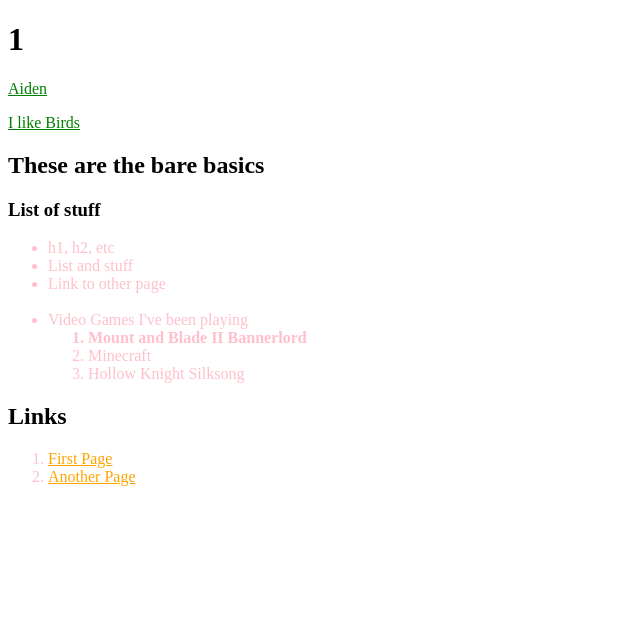
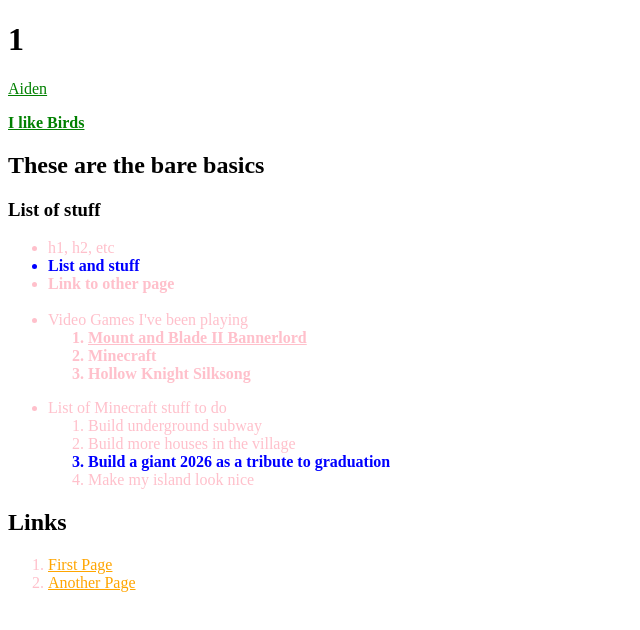
Before and after one commit to aiden5828/Github-Livecode, a plain HTML site: page index.html in a window 1280 px wide. Shown: the whole page, without its empty margins (0-640 px from the left). Drawn offline with Linux system fonts and the light colour scheme.

Commit message:
workingasclass

```diff
--- a/index.html
+++ b/index.html
@@ -12,21 +12,32 @@
 <body>
     <h1>1</h1>
     <p>Aiden</p>
-    <p>I like Birds</p>
+    <p class="bold">I like Birds</p>
     <h2>These are the bare basics</h2>
     <h3>List of stuff</h3>
     <ul>
         <li>h1, h2, etc</li>
-        <li>List and stuff</li>
-        <li>Link to other page</li>
+        <li id="blue">List and stuff</li>
+        <li class="bold">Link to other page</li>
         <br>
         <li>Video Games I've been playing</li>
             <ol>
-                <li class="bannerlord">Mount and Blade II Bannerlord</li>
-                <li>Minecraft</li>
-                <li>Hollow Knight Silksong</li>
+                <li class="bold underline">Mount and Blade II Bannerlord</li>
+                <li class="bold">Minecraft</li>
+                <li class="bold">Hollow Knight Silksong</li>
             </ol>
     </ul>
+
+    <ul>
+        <li>List of Minecraft stuff to do</li>
+            <ol>
+                <li>Build underground subway</li>
+                <li>Build more houses in the village</li>
+                <li class="bold" id="blue">Build a giant 2026 as a tribute to graduation</li>
+                <li>Make my island look nice</li>
+            </ol>
+    </ul>
+
         <h2>Links</h2>
     <ol>
         <li><a href="otherfile.html">First Page</a></li>
--- a/style.css
+++ b/style.css
@@ -1,4 +1,9 @@
 p {
+    /*
+    Green
+    and
+    Underlined
+    */
     color: green;
     text-decoration: underline;
 }
@@ -7,10 +12,19 @@ li {
     color: pink;
 }
 
-.bannerlord {
+.bold {
     font-weight: bold;
+}
+
+.underline {
+    text-decoration: underline;
 }
 
 a {
     color: orange;
 }
+
+#blue {
+    font-weight: bold;
+    color: blue;
+}
```
